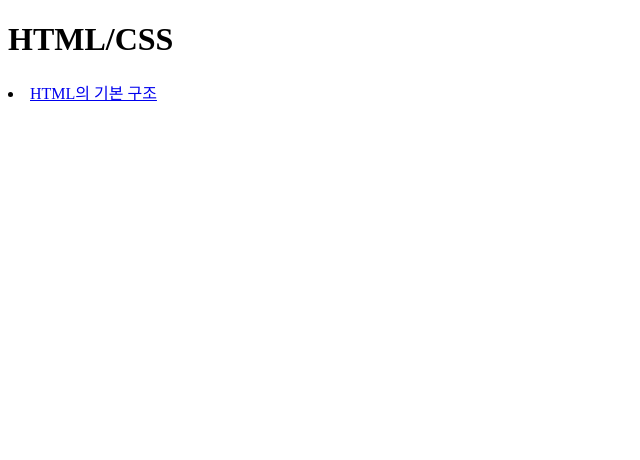
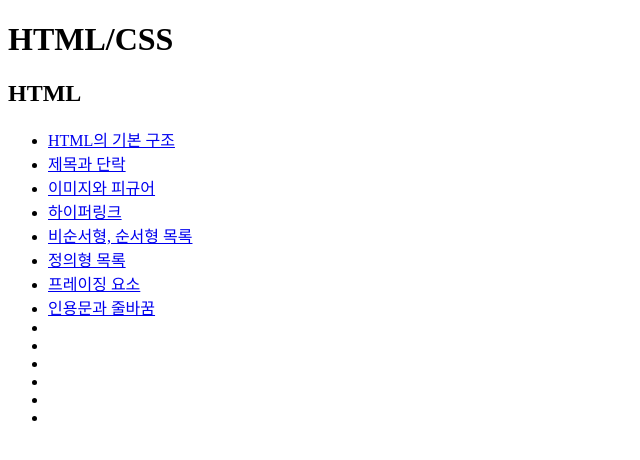
Before and after one commit to photoby64/html-css-remind, a plain HTML site: page index.html in a window 1280 px wide. Shown: the whole page, without its empty margins (0-640 px from the left). Drawn offline with Linux system fonts and the light colour scheme.

Commit message:
remind html-css

```diff
--- a/index.html
+++ b/index.html
@@ -7,6 +7,22 @@
   </head>
   <body>
     <h1>HTML/CSS</h1>
-    <li><a href="src/html/01-basic-structure.html">HTML의 기본 구조</a></li>
+    <h2>HTML</h2>
+    <ul>
+      <li><a href="src/html/01-basic-structure.html">HTML의 기본 구조</a></li>
+      <li><a href="src/html/02-basic-heading-paragraph.html">제목과 단락</a></li>
+      <li><a href="src/html/03-image-figure.html">이미지와 피규어</a></li>
+      <li><a href="src/html/04-anchor.html">하이퍼링크</a></li>
+      <li><a href="src/html/05-unordered-ordered-list.html">비순서형, 순서형 목록</a></li>
+      <li><a href="src/html/06-definition-list.html">정의형 목록</a></li>
+      <li><a href="src/html/07-phrasing-element.html">프레이징 요소</a></li>
+      <li><a href="src/html/08-blockquote-br.html">인용문과 줄바꿈</a></li>
+      <li><a href="src/html/"></a></li>
+      <li><a href="src/html/"></a></li>
+      <li><a href="src/html/"></a></li>
+      <li><a href="src/html/"></a></li>
+      <li><a href="src/html/"></a></li>
+      <li><a href="src/html/"></a></li>
+    </ul>
   </body>
 </html>
```
